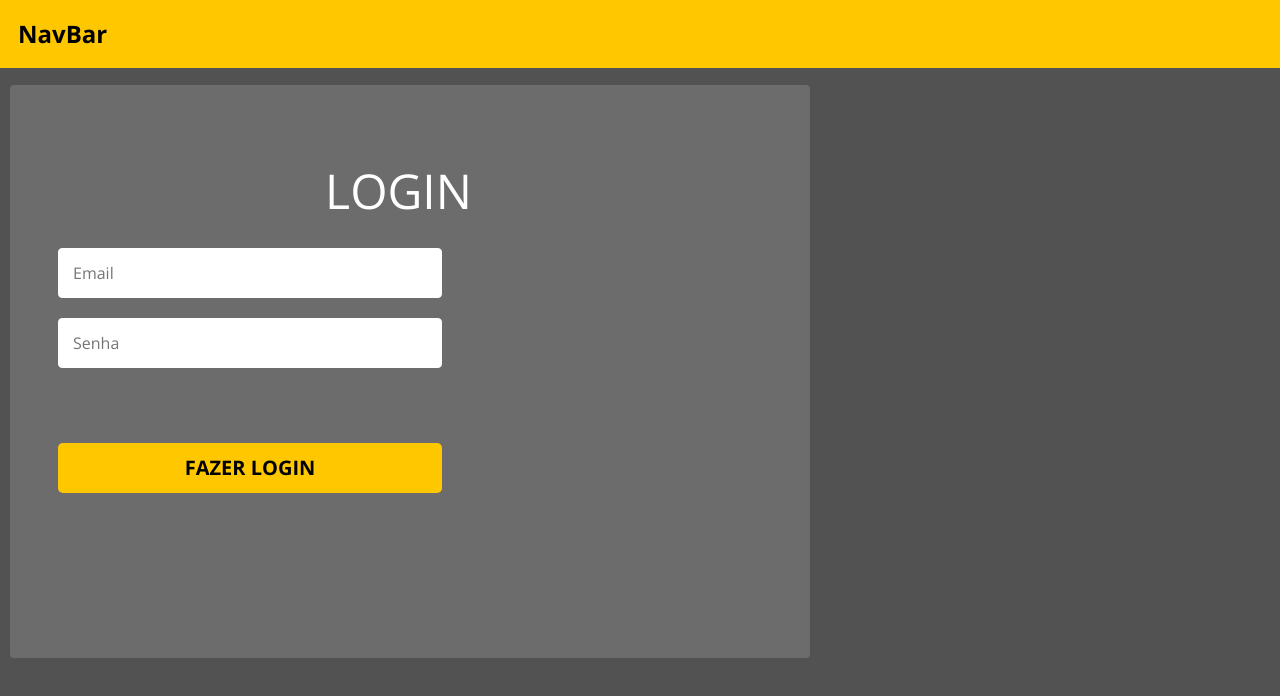
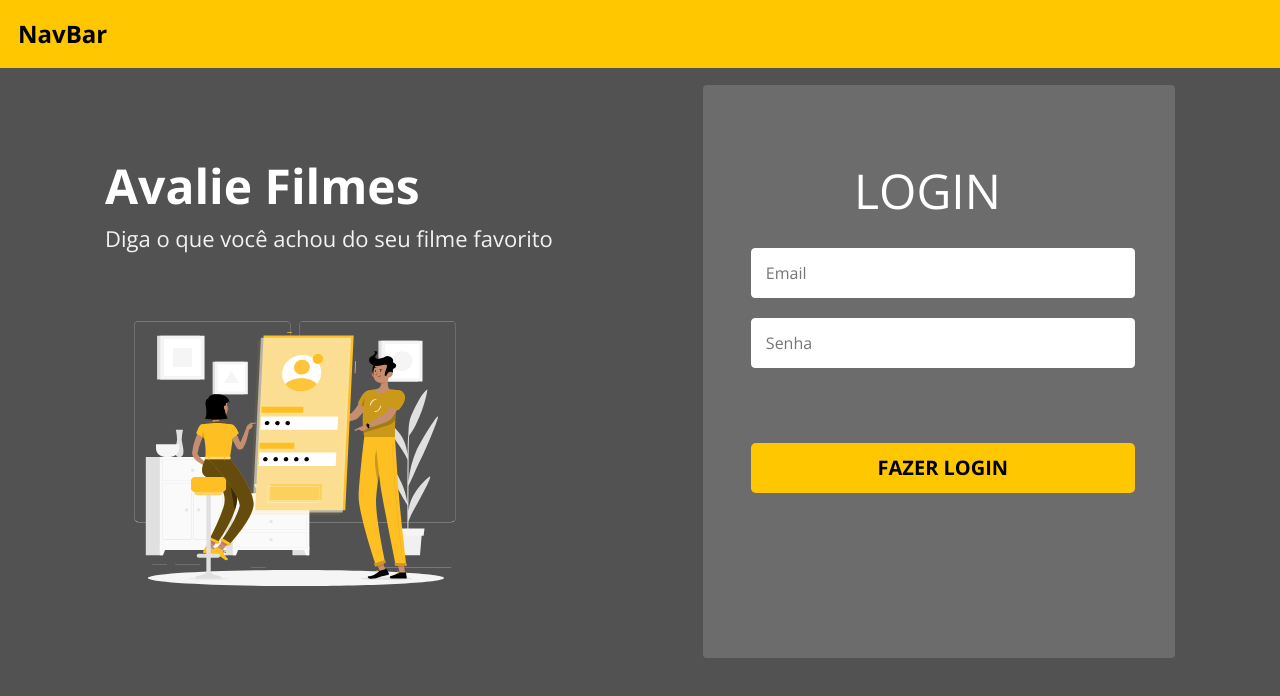
Before and after one commit to MarceloMachadoxD/TDDMovieFlixFrontend, a React (Create React App) app: page / in a window 1280 px wide. Shown: the top 696 px of the page. Built offline with nearby package versions, Linux system fonts and the light colour scheme; the HTML template or start-up script is replaced by a standard one.

Commit message:
Add home banner and update styles

```diff
--- a/src/pages/Home/index.tsx
+++ b/src/pages/Home/index.tsx
@@ -1,4 +1,6 @@
 import { Link } from 'react-router-dom';
+
+import { ReactComponent as MainImage } from 'assets/images/Desenho.svg';
 
 import './styles.css';
 import { LoginCard } from 'components/LoginCard';
@@ -7,9 +9,12 @@ const Home = () => {
   return (
     <>
       <div className="home-container">
-        <Link to="/">
-          <LoginCard />
-        </Link>
+        <div className="home-banner">
+          <h1>Avalie Filmes</h1>
+          <p>Diga o que você achou do seu filme favorito</p>
+          <MainImage />
+        </div>
+        <LoginCard />
       </div>
     </>
   );
--- a/src/pages/Home/styles.css
+++ b/src/pages/Home/styles.css
@@ -1,7 +1,45 @@
 .home-container {
-    padding: 17px 10px
+  padding: 17px 10px;
+  display: flex;
+  flex-direction: row;
+  align-items: center;
+  justify-content: center;
 }
 
 .start-button {
+  color: #fff;
+}
+
+.home-banner {
+  display: none;
+  width: 100%;
+  height: 100%;
+}
+
+.home-banner h1 {
+  font-size: 48px;
+  color: #fff;
+}
+
+.home-banner p {
+  font-size: 22px;
+  font-weight: 400;
+  color: #f2f2f2;
+}
+
+@media (min-width: 1200px) {
+  .home-container {
+    justify-content: space-around;
+    padding-left: 105px;
+    padding-right: 105px;
+  }
+
+  .home-banner {
+    display: block;
     color: #fff;
+  }
+
+  .home-banner svg {
+    margin-top: 50px;
+  }
 }
```
Also changed, not shown: src/assets/images/Desenho.svg (added).
